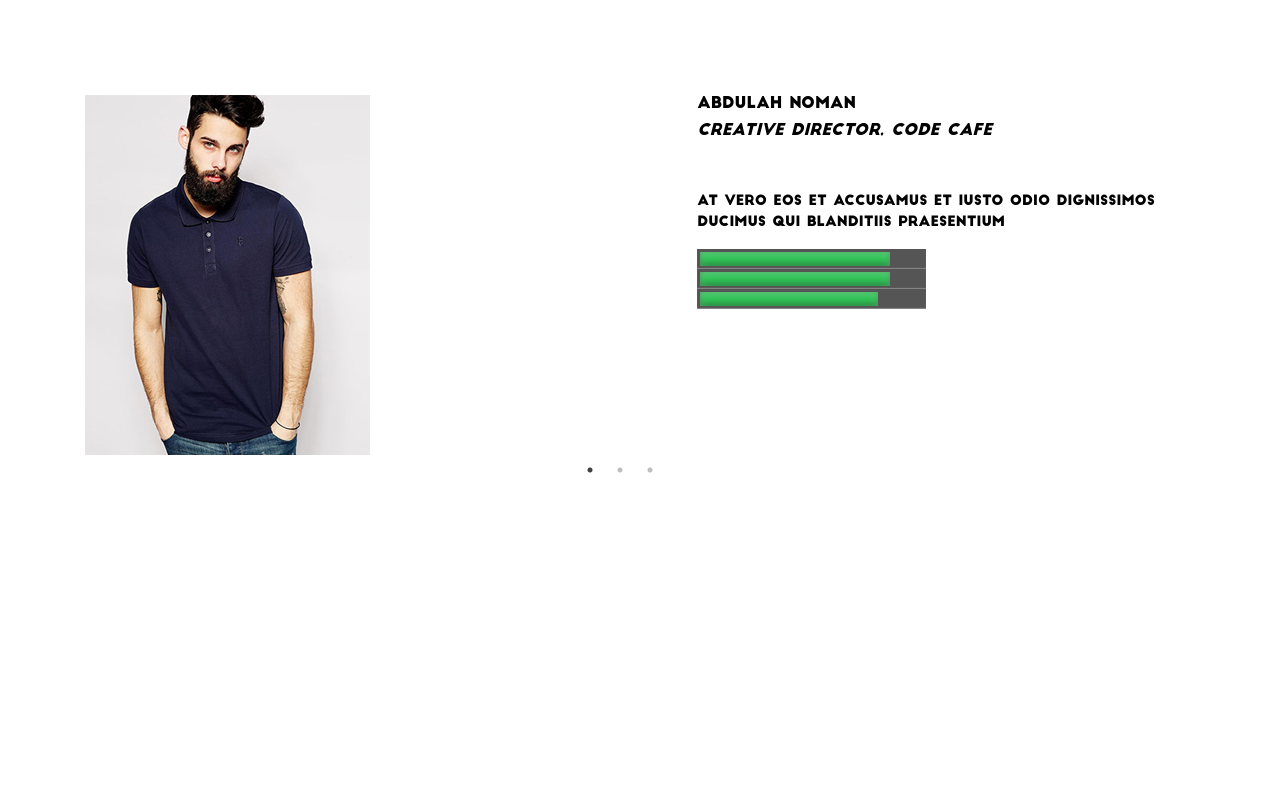
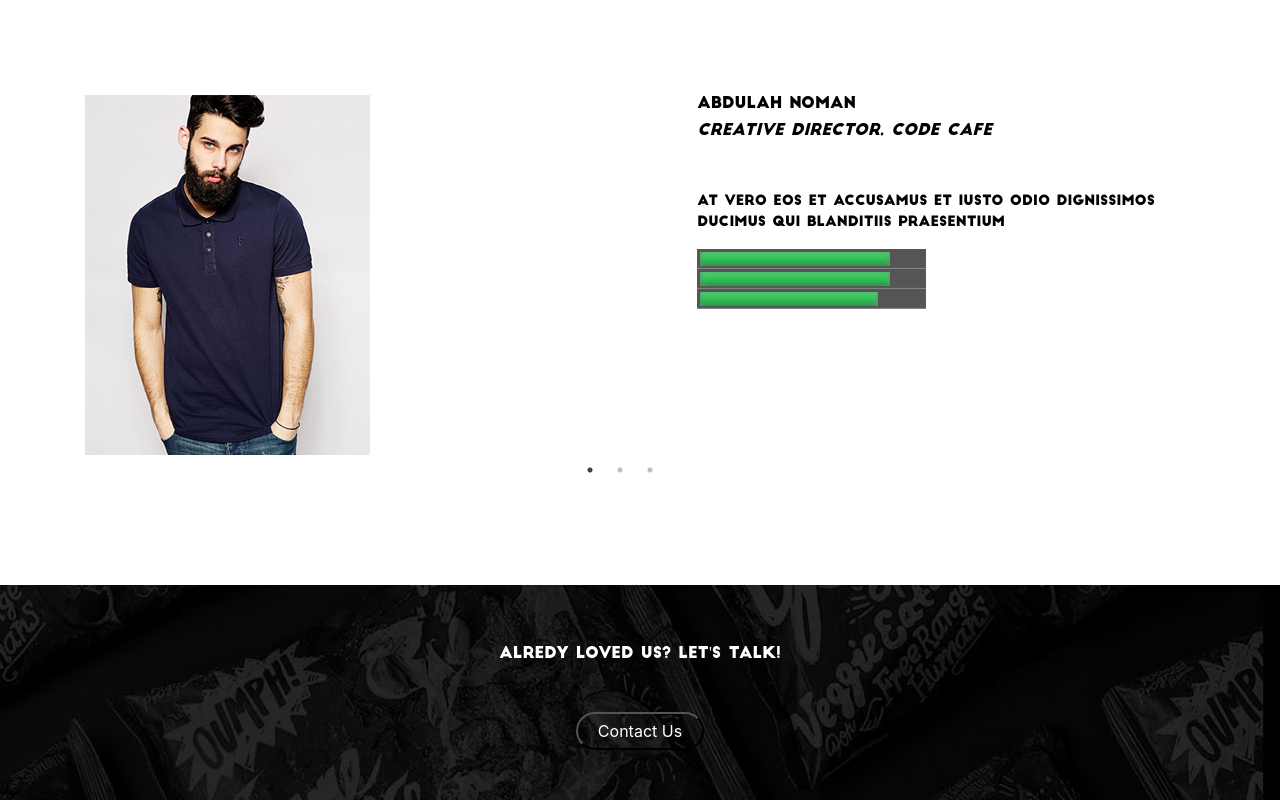
Before and after one commit to mishan4ik/mishan4ik.bounci.io, a plain HTML site: page index.html in a window 1280 px wide. Shown: the part 6107-6907 px from the top of the page. Before the commit the page ends 6592 px from the top, so only its background shows below. Drawn offline with nearby package versions, Linux system fonts and the light colour scheme; files whose address does not match are found by name; a web font is replaced by a local one.

Commit message:
sectiom loved

```diff
--- a/css/style.css
+++ b/css/style.css
@@ -1347,6 +1347,7 @@ body{
 	background-position: center;
 	background-repeat: no-repeat;
 	background-color: white;
+	margin-bottom: 100px;
 }
 .h5_team{
 	font-size: 16px;
@@ -1425,3 +1426,29 @@ body{
   position: relative;
   overflow: hidden;
 }
+.section_loved{
+	background-repeat: no-repeat;
+	background-size: 100% 100%;
+	background-position: center;
+	background-image: url(../img/bg_loved.jpg);
+
+}
+.h5_loved{
+	font-size: 16px;
+	font-family: 'BigJohn';
+	color: #fff;
+	text-align: center;
+	margin-top: 60px;
+}
+.btn_loved{
+	color: white;
+	text-align: center;
+	background-color: transparent;
+	margin-top: 40px;
+	padding-top: 5px;
+	padding-bottom: 5px;
+	padding-left: 20px;
+	padding-right: 20px;
+	border-radius: 50px;
+	margin-bottom: 50px;
+}
--- a/index.html
+++ b/index.html
@@ -518,6 +518,16 @@ programming">
 			</div><!--row-->
 		</div><!--container-->
 	</section>
+	<section class="section_loved">
+		<div class="container">
+			<div class="row">
+				<div class="col-lg-12 text-center">
+					<h5 class="h5_loved">Alredy Loved Us? Let's talk!</h5>
+					<button class="btn_loved">Contact Us</button>
+				</div><!--col-lg-12-->
+			</div><!--row-->
+		</div><!--container-->
+	</section>
 </body>
 <script
   src="https://code.jquery.com/jquery-2.2.4.min.js"
```
Also changed, not shown: img/bg_loved.jpg (added).
